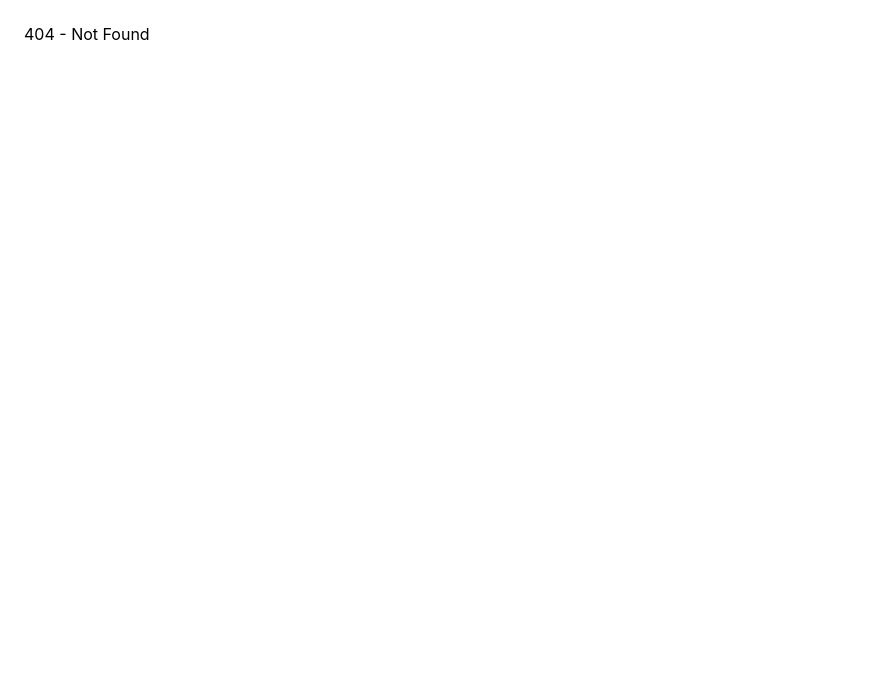
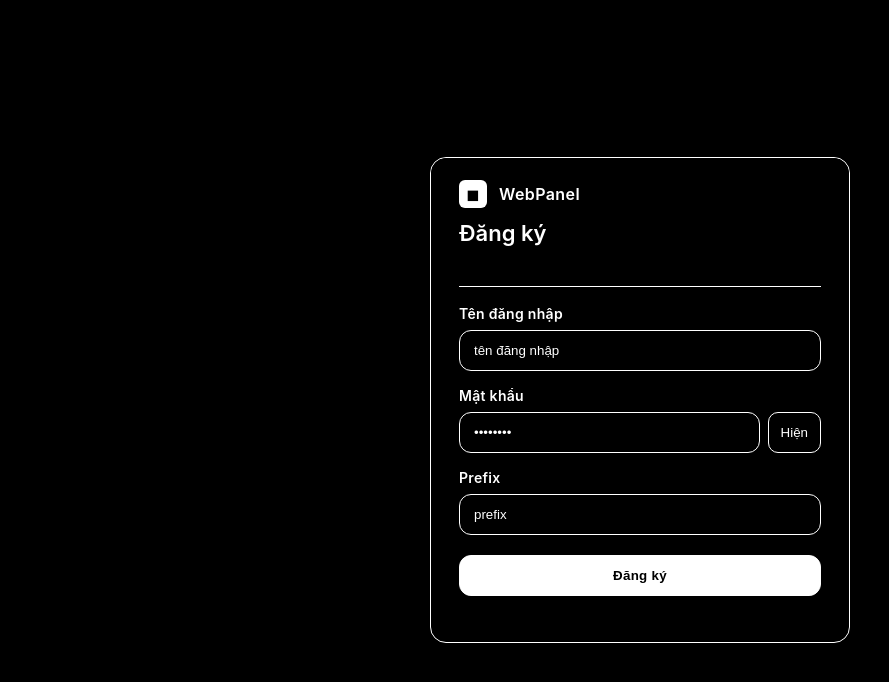
Before and after one commit to abxst/fe-webpanel, a React (Create React App) app: page /register in a window 1280 px wide. Before the commit this address had no page. Shown: the top 682 px of the page, without its empty margins (0-889 px from the left). Built offline with nearby package versions, Linux system fonts and the light colour scheme.

Commit message:
xử lý hiện thông tin người dùng

```diff
--- a/src/app/dashboard/Dashboard.jsx
+++ b/src/app/dashboard/Dashboard.jsx
@@ -5,7 +5,33 @@ export default function Dashboard() {
   const [page, setPage] = useState(1);
   const [pageSize] = useState(50);
   const [totalPages, setTotalPages] = useState(1); // Assuming we can derive this; adjust based on API response
+  const [userInfo, setUserInfo] = useState(null); // New state for user info
 
+  // Fetch user info on mount
+  useEffect(() => {
+    fetch('https://api.hainth.edu.vn/get-info', {
+      method: 'GET',
+      credentials: 'include',
+      headers: {
+        'Content-Type': 'application/json',
+      },
+    })
+      .then(response => {
+        if (!response.ok) {
+          throw new Error('Failed to fetch user info');
+        }
+        return response.json();
+      })
+      .then(data => {
+        setUserInfo(data); // data is { status, data: [ { id, username, prefix, last_login } ] }
+      })
+      .catch(error => {
+        console.error('Error fetching user info:', error);
+        alert('Lỗi khi tải thông tin người dùng.');
+      });
+  }, []);
+
+  // Existing fetch for keys
   useEffect(() => {
     fetch(`https://api.hainth.edu.vn/get-key`, {
       method: 'GET',
@@ -36,6 +62,22 @@ export default function Dashboard() {
     <div style={{ padding: 24 }}>
       <h1>Dashboard</h1>
       <p>Welcome to the dashboard! This is a protected page.</p>
+
+      {userInfo && userInfo.status === 'ok' && userInfo.data.length > 0 ? (
+        <div>
+          <h2>Thông tin người dùng</h2>
+          {userInfo.data.map(user => (
+            <div key={user.id}>
+              <p>ID: {user.id}</p>
+              <p>Tên đăng nhập: {user.username}</p>
+              <p>Prefix: {user.prefix}</p>
+              <p>Last Login: {user.last_login || 'Chưa có'}</p>
+            </div>
+          ))}
+        </div>
+      ) : (
+        <p>Đang tải thông tin người dùng...</p>
+      )}
 
       <h2>Danh sách Key</h2>
       <table style={{ width: '100%', borderCollapse: 'collapse' }}>
--- /dev/null
+++ b/src/app/register/Register.jsx
@@ -0,0 +1,106 @@
+import React, { useState } from 'react';
+import { useNavigate } from 'react-router-dom';
+import '../login/Login.css'; // Reusing login styles for consistency
+
+export default function Register() {
+  const [isPasswordVisible, setIsPasswordVisible] = useState(false);
+  const navigate = useNavigate();
+
+  function handleSubmit(event) {
+    event.preventDefault();
+    const formData = new FormData(event.target);
+    const username = formData.get('username');
+    const prefix = formData.get('prefix');
+    const password = formData.get('password');
+
+    fetch('https://api.hainth.edu.vn/register', {
+      method: 'POST',
+      credentials: 'include',
+      headers: {
+        'Content-Type': 'application/json',
+      },
+      body: JSON.stringify({ username, prefix, password }),
+    })
+      .then(response => {
+        if (!response.ok) {
+          throw new Error('Registration failed');
+        }
+        return response.json();
+      })
+      .then(data => {
+        console.log('Registration successful:', data);
+        alert('Đăng ký thành công! Vui lòng đăng nhập.');
+        navigate('/login');
+      })
+      .catch(error => {
+        console.error('Error during registration:', error);
+        alert('Đăng ký thất bại. Vui lòng thử lại.');
+      });
+  }
+
+  return (
+    <div className="login-page"> {/* Reusing login-page class */}
+      <div className="login-card" role="main">
+        <div className="card-section card-section--dark">
+          <div className="brand">
+            <div className="brand-logo" aria-hidden="true">◼︎</div>
+            <div className="brand-name">WebPanel</div>
+          </div>
+          <h1 className="title">Đăng ký</h1>
+        </div>
+
+        <div className="card-section card-section--light">
+          <form className="login-form" onSubmit={handleSubmit} autoComplete="on">
+            <label className="field">
+              <span className="label">Tên đăng nhập</span>
+              <input
+                type="text"
+                name="username"
+                placeholder="tên đăng nhập"
+                required
+                className="input"
+              />
+            </label>
+
+            <label className="field">
+              <span className="label">Mật khẩu</span>
+              <div className="password-row">
+                <input
+                  type={isPasswordVisible ? 'text' : 'password'}
+                  name="password"
+                  placeholder="••••••••"
+                  required
+                  className="input password"
+                />
+                <button
+                  type="button"
+                  className="toggle"
+                  onClick={() => setIsPasswordVisible(v => !v)}
+                  aria-label={isPasswordVisible ? 'Ẩn mật khẩu' : 'Hiện mật khẩu'}
+                >
+                  {isPasswordVisible ? 'Ẩn' : 'Hiện'}
+                </button>
+              </div>
+            </label>
+
+
+            <label className="field">
+              <span className="label">Prefix</span>
+              <input
+                type="text"
+                name="prefix"
+                placeholder="prefix"
+                required
+                className="input"
+              />
+            </label>
+
+            <div className="actions">
+              <button type="submit" className="submit">Đăng ký</button>
+            </div>
+          </form>
+        </div>
+      </div>
+    </div>
+  );
+}
--- a/src/route.js
+++ b/src/route.js
@@ -3,6 +3,7 @@ import { BrowserRouter, Routes, Route, Navigate } from 'react-router-dom';
 import App from './App';
 import Login from './app/login/Login';
 import Dashboard from './app/dashboard/Dashboard';
+import Register from './app/register/Register';
 
 function NotFound() {
   return <div style={{ padding: 24 }}>404 - Not Found</div>;
@@ -22,7 +23,8 @@ function RequireAuth({ children }) {
 
 const publicRoutes = [
   { path: '/', element: <App /> },
-  { path: '/login', element: <LoginPage /> }
+  { path: '/login', element: <LoginPage /> },
+  { path: '/register', element: <Register /> }
 ];
 
 // Add protected routes here when needed
```
